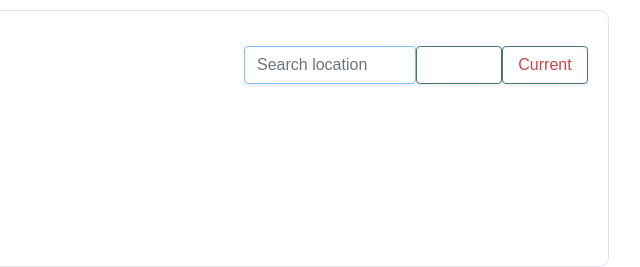
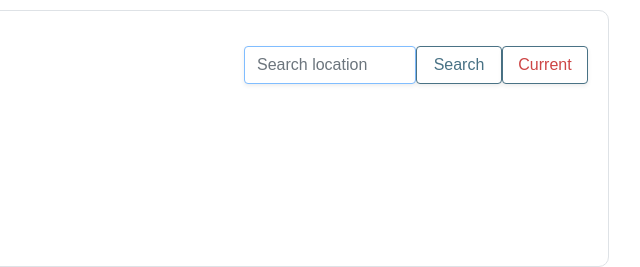
Before and after one commit to TuckGem/Vanilla-Weather-App, a plain HTML site: page index.html in a window 1280 px wide. In both pictures the pointer is over the input "Search". Shown: the top 267 px of the page, 416-1056 px from the left. Drawn offline with nearby package versions, Linux system fonts and the light colour scheme; no server answers.

Commit message:
button update

```diff
--- a/style.css
+++ b/style.css
@@ -99,7 +99,7 @@ a {
   border-color: #497285;
 }
 .btn:hover {
-  color: white;
+  color: #497285;
 }
 
 .weather-temperature .active {
```
